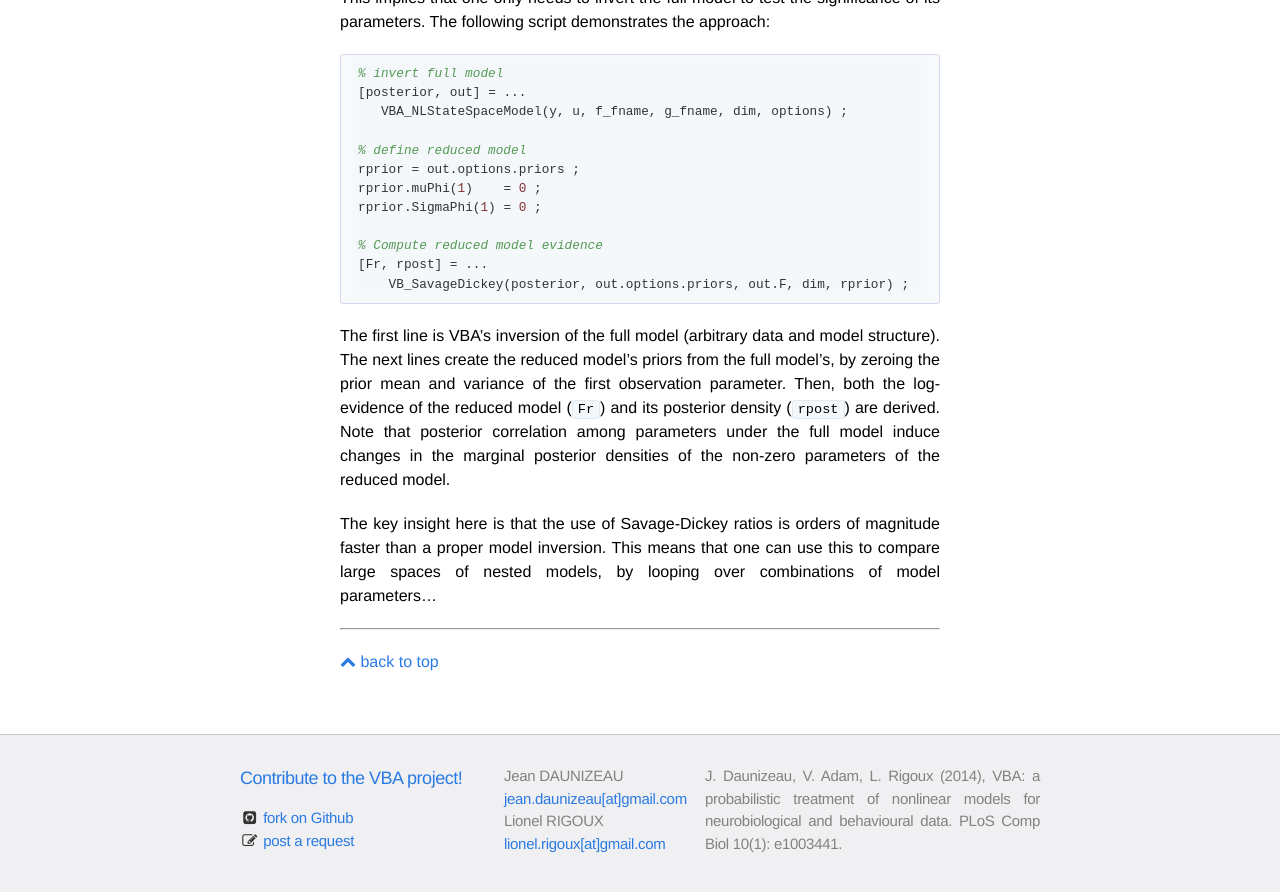
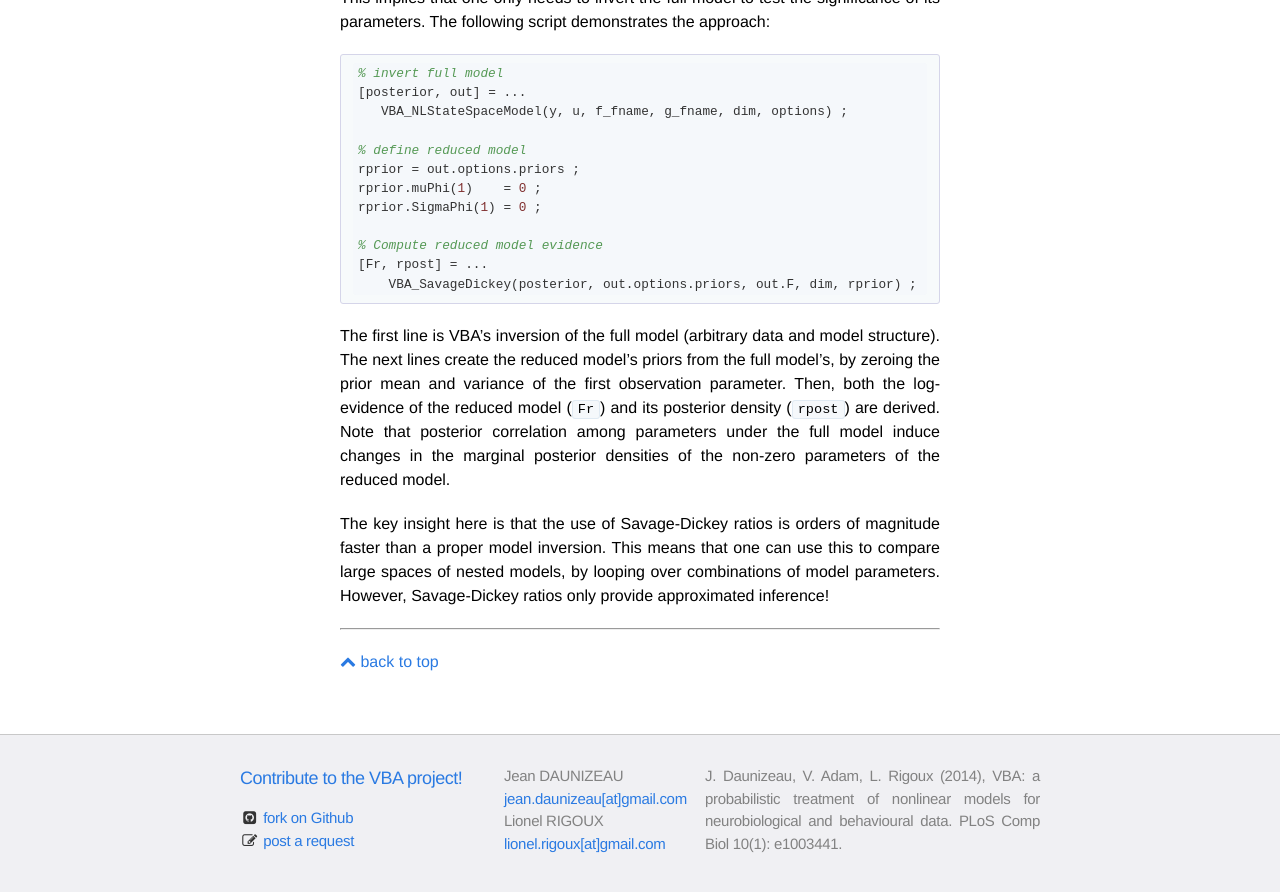
Before and after one commit to MBB-team/VBA-toolbox, a Jekyll site: the page built from _wiki/Comparing-large-spaces-of-models.md, in a window 1280 px wide and 900 px high, scrolled down 624 px. Shown: the top 892 px of the window. Built offline with Jekyll 4.4.1, drawn with Linux system fonts in a browser that asks for light colours; nearby versions of some CDN libraries; formulas are drawn with MathJax 3.

Commit message:
Update Comparing-large-spaces-of-models.md

````diff
--- a/_wiki/Comparing-large-spaces-of-models.md
+++ b/_wiki/Comparing-large-spaces-of-models.md
@@ -26,9 +26,9 @@ rprior.SigmaPhi(1) = 0 ;
 
 % Compute reduced model evidence
 [Fr, rpost] = ...
-    VB_SavageDickey(posterior, out.options.priors, out.F, dim, rprior) ;
+    VBA_SavageDickey(posterior, out.options.priors, out.F, dim, rprior) ;
 ```
 
 The first line is VBA's inversion of the full model (arbitrary data and model structure). The next lines create the reduced model's priors from the full model's, by zeroing the prior mean and variance of the first observation parameter. Then, both the log-evidence of the reduced model (`Fr`) and its posterior density (`rpost`) are derived. Note that posterior correlation among parameters under the full model induce changes in the marginal posterior densities of the non-zero parameters of the reduced model.
 
-The key insight here is that the use of Savage-Dickey ratios is orders of magnitude faster than a proper model inversion. This means that one can use this to compare large spaces of nested models, by looping over combinations of model parameters...
+The key insight here is that the use of Savage-Dickey ratios is orders of magnitude faster than a proper model inversion. This means that one can use this to compare large spaces of nested models, by looping over combinations of model parameters. However, Savage-Dickey ratios only provide approximated inference!
````
